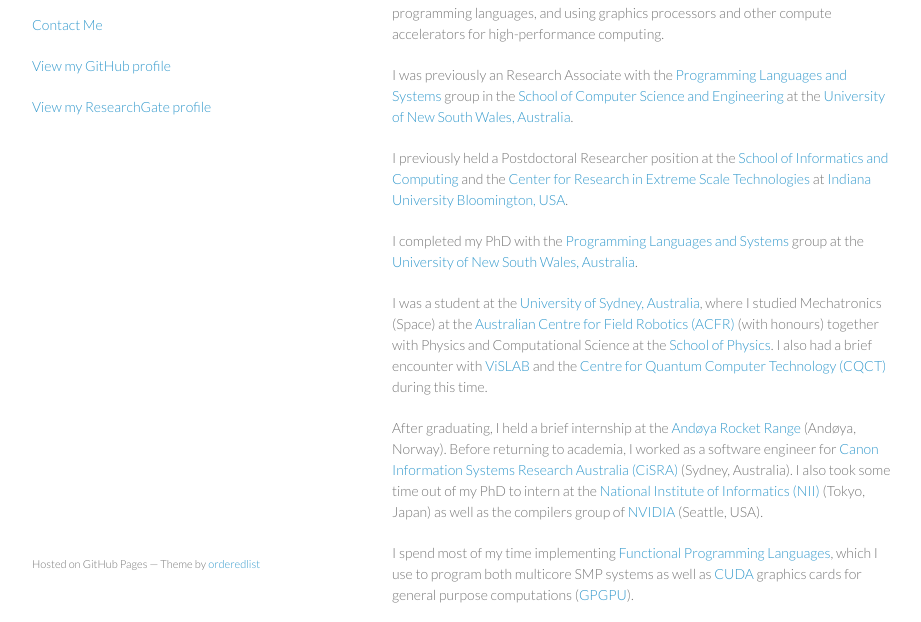
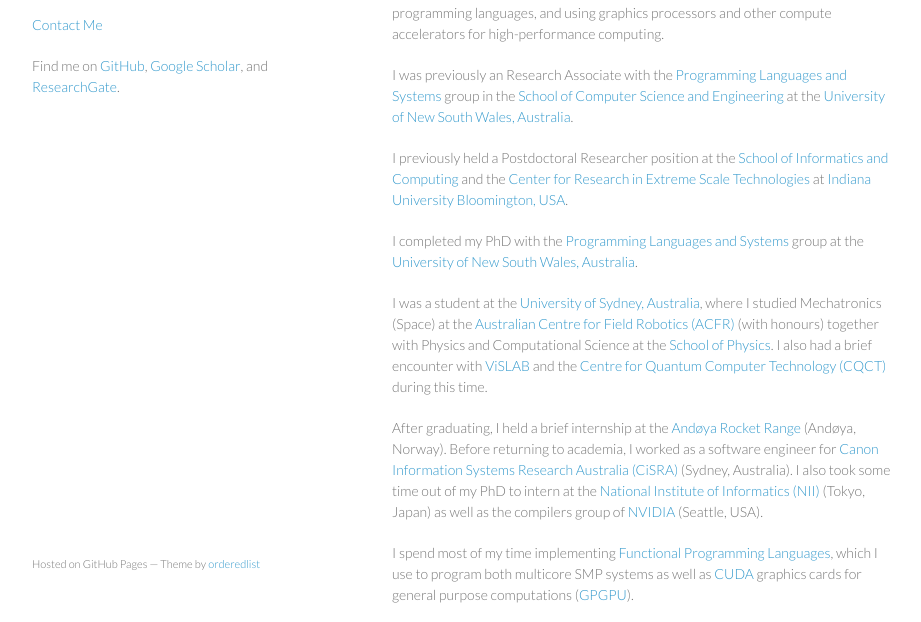
Before and after one commit to tmcdonell/tmcdonell.github.io, a plain HTML site: page index.html in a window 1280 px wide. Shown: the part 157-779 px from the top of the page, without its empty margins (178-1099 px from the left). Drawn offline with Linux system fonts and the light colour scheme.

Commit message:
add link to google scholar

```diff
--- a/index.html
+++ b/index.html
@@ -19,8 +19,11 @@
         <p>Lambda scientist, physicist at heart. Runner, cyclist, coffee enthusiast.</p>
 
         <p class="view"><a href="mailto:trevor.mcdonell@gmail.com">Contact Me</a></p>
-        <p class="vieW"><a href="https://github.com/tmcdonell">View my GitHub profile</a></p>
-        <p class="view"><a href="https://www.researchgate.net/profile/Trevor_Mcdonell2">View my ResearchGate profile</a></p>
+        <p class="view">Find me on
+          <a href="https://github.com/tmcdonell">GitHub</a>,
+          <a href="https://scholar.google.com/citations?user=v6l6VB8AAAAJ&hl=en">Google Scholar</a>, and
+          <a href="https://www.researchgate.net/profile/Trevor_Mcdonell2">ResearchGate</a>.
+        </p>
 
       </header>
       <section>
```
